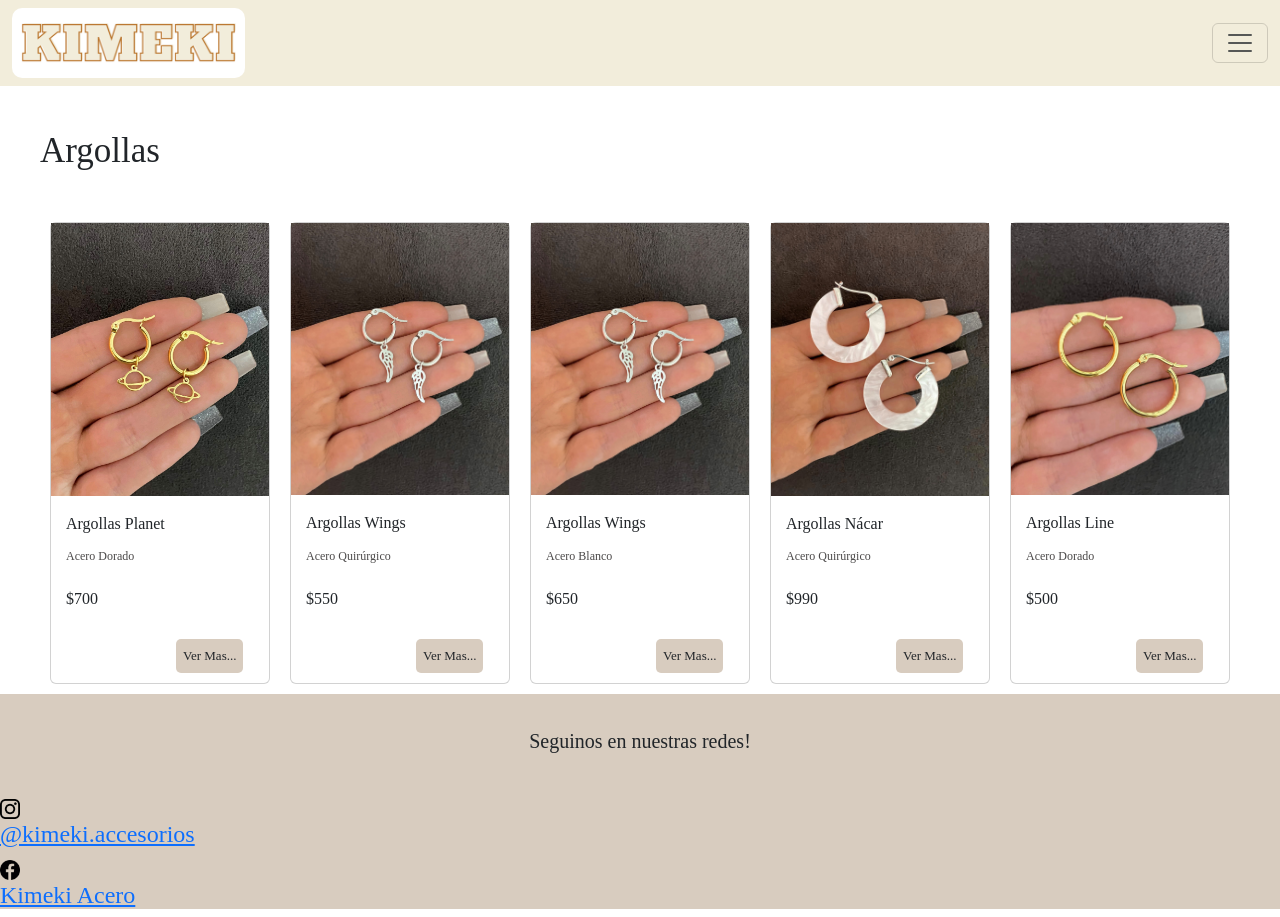
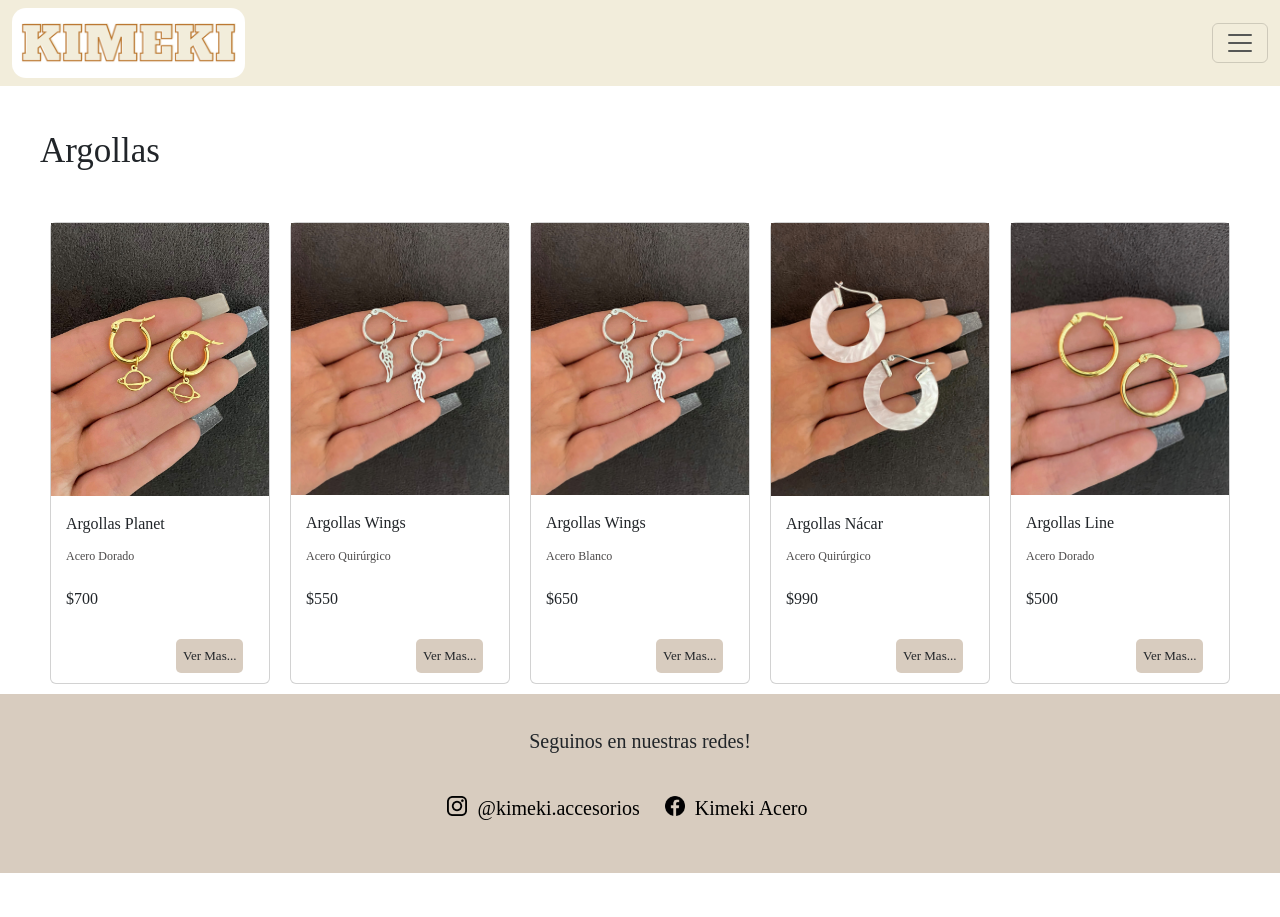
Before and after one commit to ludsmoschuk/PreEntrega, a plain HTML site: page pages/argollas.html in a window 1280 px wide. After the commit the page ends 873 px from the top, so only its background shows below. Drawn offline with nearby package versions, Linux system fonts and the light colour scheme; a web font is replaced by a local one.

Commit message:
slidermobile

```diff
--- a/assets/css/style.css
+++ b/assets/css/style.css
@@ -39,7 +39,7 @@ footer {
 
 .logonav {
   height: 70px;
-  border-radius: 10px;
+  border-radius: 14px;
 }
 
 .navpers{
--- a/pages/argollas.html
+++ b/pages/argollas.html
@@ -99,15 +99,15 @@
 
     <footer>
         <div class="foot">
-            <h3>Seguinos en nuestras redes!</h3>
-            <div class="igyface">
-                <a href="https://instagram.com/kimeki.accesorios?igshid=YmMyMTA2M2Y=" target="_blank"> <img src="../assets/img/header/instagram.png" alt=""></a>
-                <a href="https://instagram.com/kimeki.accesorios?igshid=YmMyMTA2M2Y=" target="_blank"> <h4>@kimeki.accesorios</h4></a>
-                <a href="https://m.facebook.com/people/Kime-Ki/100077237084897/" target="_blank"> <img src="../assets/img/header/facebook.png" alt=""></a>
-                <a href="https://m.facebook.com/people/Kime-Ki/100077237084897/" target="_blank"> <h4>Kimeki Acero</h4></a>
-            </div>
+          <h3>Seguinos en nuestras redes!</h3>
+          <div class="redes">
+              <a href="https://instagram.com/kimeki.accesorios?igshid=YmMyMTA2M2Y=" target="_blank"> <img src="../assets/img/header/instagram.png" alt=""></a>
+              <a href="https://instagram.com/kimeki.accesorios?igshid=YmMyMTA2M2Y=" target="_blank"> <h5>@kimeki.accesorios</h5></a>
+              <a href="https://m.facebook.com/people/Kime-Ki/100077237084897/" target="_blank"> <img src="../assets/img/header/facebook.png" alt=""></a>
+              <a href="https://m.facebook.com/people/Kime-Ki/100077237084897/" target="_blank"> <h5>Kimeki Acero</h5></a>
+          </div>
         </div>
-    </footer>
+      </footer>
 
     <script src="https://cdn.jsdelivr.net/npm/bootstrap@5.3.0-alpha1/dist/js/bootstrap.bundle.min.js" integrity="sha384-w76AqPfDkMBDXo30jS1Sgez6pr3x5MlQ1ZAGC+nuZB+EYdgRZgiwxhTBTkF7CXvN" crossorigin="anonymous"></script>
 
```
Also changed, not shown: index.html (+2 -2 lines), assets/img/header/slidermobile.png (added), assets/img/header/slidermobile2.png (added).
